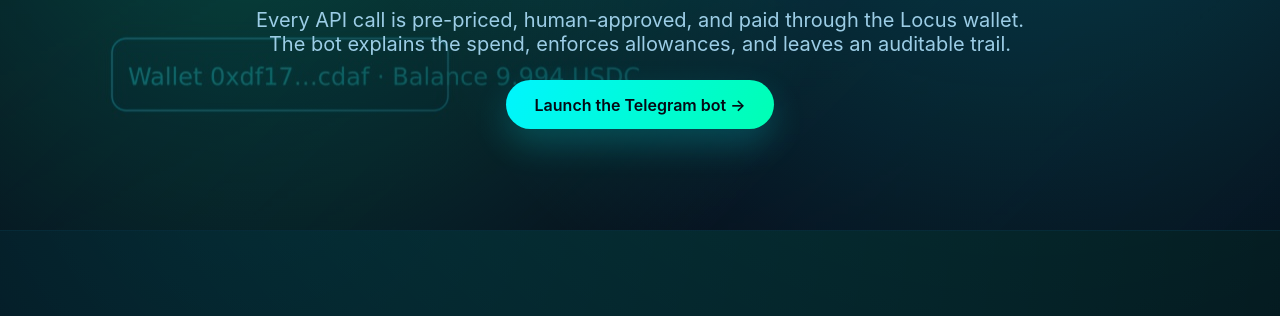
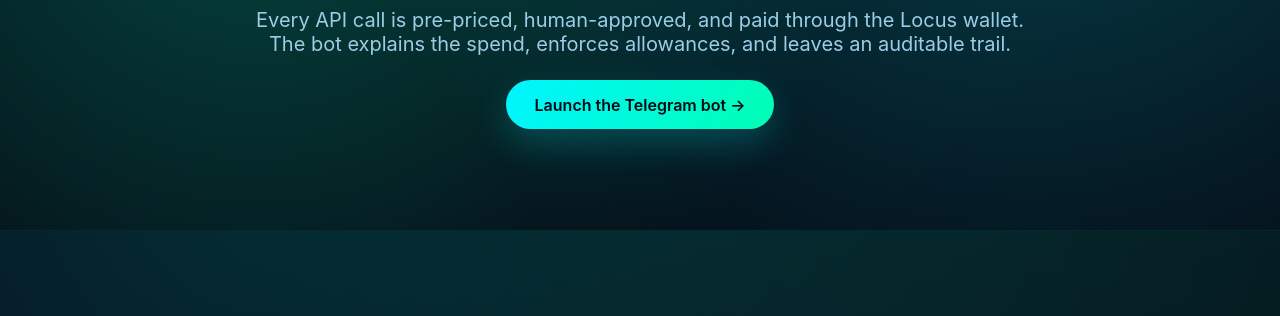
Before and after one commit to talk2francis/locus-budget-broker, a website: page website/index.html in a window 1280 px wide. Shown: the part 329-645 px from the top of the page. Drawn offline with Linux system fonts and the light colour scheme.

Commit message:
Simplify hero background

```diff
--- a/website/styles.css
+++ b/website/styles.css
@@ -34,8 +34,7 @@
   text-align: center;
   padding: 4rem 1.5rem 3rem;
   background-image:
-    linear-gradient(135deg, rgba(5, 9, 20, 0.6), rgba(5, 9, 20, 0.92)),
-    url('/website/img/hero.jpg');
+    linear-gradient(135deg, rgba(5, 9, 20, 0.9), rgba(5, 9, 20, 0.98));
   background-size: cover;
   background-position: center;
   border-bottom: 1px solid rgba(0, 245, 255, 0.12);
```
Also changed, not shown: website/img/hero.jpg (deleted).
